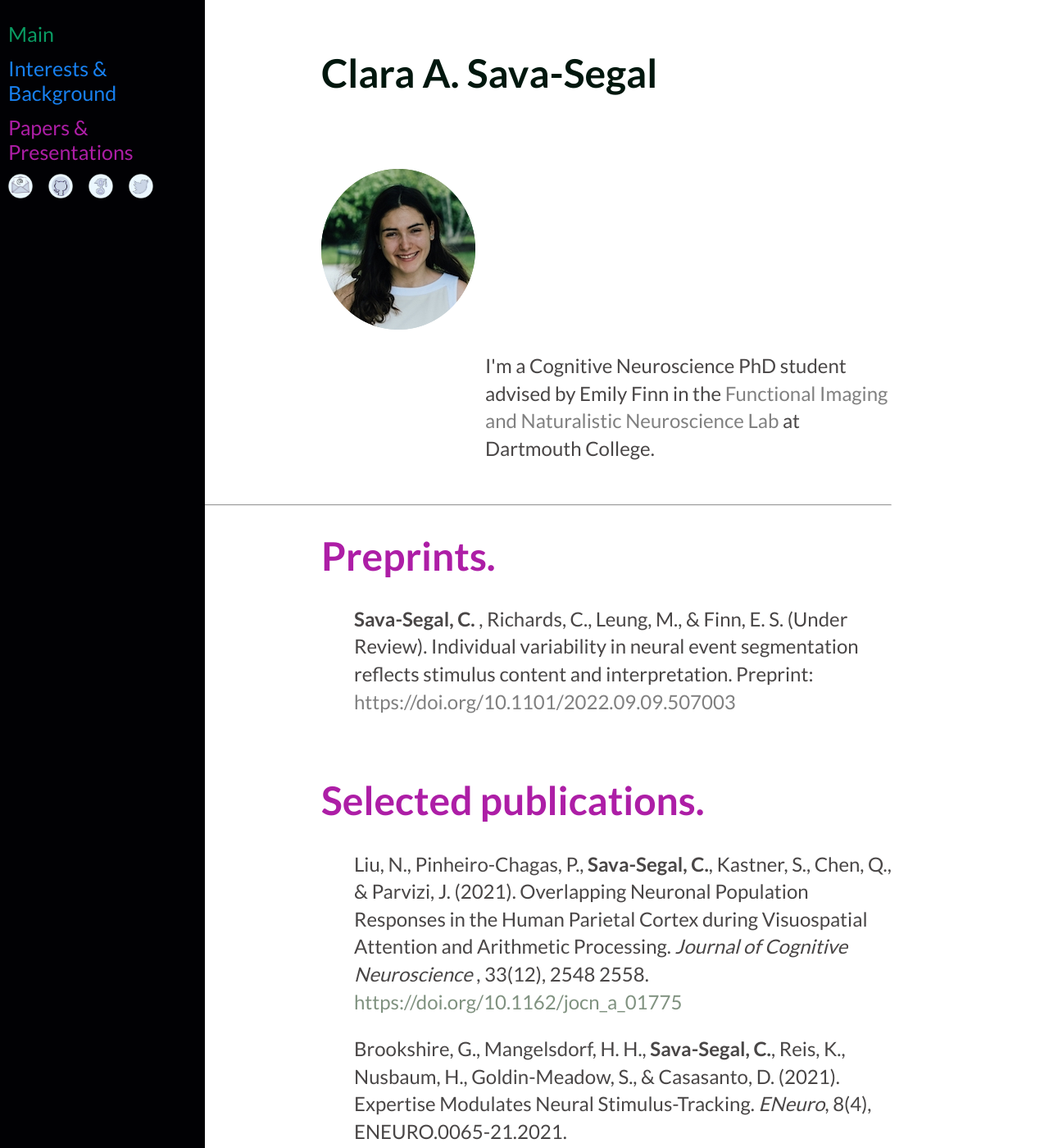
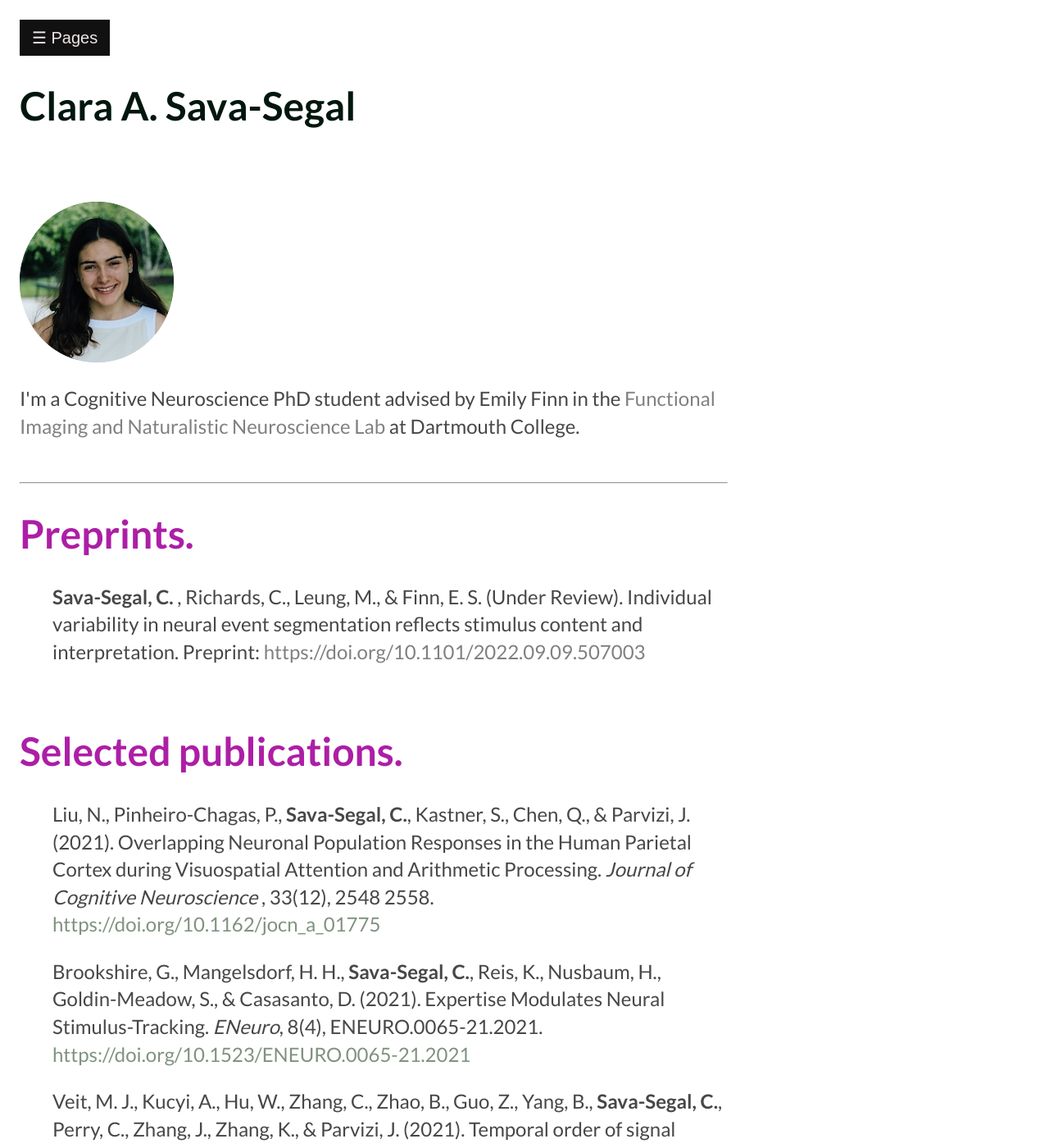
Before and after one commit to csavasegal/csavasegal.github.io, a Jekyll site: the page built from pp.html, in a window 1280 px wide and 1400 px high. Shown: the whole window at 82% size. Built offline with Jekyll 4.4.1, drawn with Linux system fonts in a browser that asks for light colours.

Commit message:
active side bar

```diff
--- a/_layouts/default.html
+++ b/_layouts/default.html
@@ -9,18 +9,17 @@
 <meta name="viewport" content="width=device-width, initial-scale=1">
 <style>
 body {
-  font-family: "Lato", sans-serif;
+  font-family: "Lato", "Lato", "Lato";
 }
 
-@media screen and (max-height: 450px) {
-  .sidenav {padding-top: 15px;}
-  .sidenav a {font-size: 18px;}
-}
 </style>
 </head>
 <body>
 
-<div class="sidenav">
+<!-- <div class="sidebar"> -->
+	<div id="mySidebar" class="sidebar">
+		<a href="javascript:void(0)" class="closebtn" onclick="closeNav()">×</a>
+
 	<a href="index.html"> <span style="color:rgb(10, 155, 99); font-size: 25px;"></spanstyle>Main</span></a>
 	<a href="ib.html"> <span style="color:rgb(24, 128, 240); font-size: 25px;"></spanstyle>Interests & Background</span></a>
 	<a href="pp.html"> <span style="color:rgb(173, 30, 166); font-size: 25px;"></spanstyle>Papers & Presentations</span></a>
@@ -30,6 +29,9 @@
 	<li style="display:inline-block;"> <a href="https://twitter.com/csavasegal"><img src="../img/twitter.png"width="30" height="30"></a></li>
 
 </div>
+
+<div id="main">
+	<button class="openbtn" onclick="openNav()">☰ Pages </button>
 
 <div class="header">
 	<h1><span style="color:rgb(1, 23, 14)">Clara A. Sava-Segal</span></h1>
@@ -63,7 +65,17 @@
 		</ul>
 </footer>
 
+<script>
+	function openNav() {
+	  document.getElementById("mySidebar").style.width = "250px";
+	  document.getElementById("main").style.marginLeft = "250px";
+	}
 
+	function closeNav() {
+	  document.getElementById("mySidebar").style.width = "0";
+	  document.getElementById("main").style.marginLeft= "0";
+	}
+	</script>
 
 </body>
 </html>
--- a/css/main.css
+++ b/css/main.css
@@ -1,5 +1,5 @@
 body {
-    margin: 60px auto;
+    /* margin: 60px auto; */
     width: 70%;
 }
 nav ul, footer ul {
@@ -20,14 +20,14 @@
     text-decoration: underline;
 }
 h1 {
-    margin-left: 200px;
+    /* margin-left: 200px;  */
     font-size: 3em;
     font-family:'Lato','Lato','Lato';
     position: sticky;
     position: -webkit-sticky;
 }
 p {
-  margin-left: 200px;
+  /* margin-left: 200px;  */
     font-size: 1.5em;
     line-height: 1.4em;
     font-family:'Lato','Lato','Lato';
@@ -37,7 +37,7 @@
     border-top: 3px solid #53886c;
     /* background-color: #b4d8e4; */
     font-size: .2em;
-    margin-left: 200px; /* Same as the width of the sidenav */
+    /* margin-left: 200px;  */
 }
 .footerImage {
   height: 2px;
@@ -63,7 +63,7 @@
     font-family:'Lato','Lato','Lato';
   }
 header {
-  margin-left: 200px; /* Same as the width of the sidenav */
+  /* margin-left: 200px;  */
     position: fixed;
     background-color: rgb(37, 91, 142);
     /* background-image: url("../images/paper.gif"); */
@@ -81,13 +81,14 @@
 
   .header h1 {
     /* position: relative; */
-    margin-left: 200px; /* Same as the width of the sidenav */
+    /* margin-left: 200px;  */
     top: 18px;
     left: 20px;
   }
 
   .blurb {
-    margin-left: 200px; /* Same as the width of the sidenav */
+    /* margin-left: 200px;  */
+    /* Same as the width of the sidenav */
   }
 
   /* .container {
@@ -150,13 +151,66 @@
   padding-top: 60px;
 }
 
-#sidebar {
-  float: left;
-  width: 30%;
-  background-color: #0b83ab;
+.sidebar {
+  height: 100%;
+  width: 0;
+  position: fixed;
+  z-index: 1;
+  top: 0;
+  left: 0;
+  background-color: #111;
+  overflow-x: hidden;
+  transition: 0.5s;
+  padding-top: 60px;
 }
 
-.sidenav {
+.sidebar a {
+  padding: 8px 8px 8px 32px;
+  text-decoration: none;
+  font-size: 25px;
+  color: #818181;
+  display: block;
+  transition: 0.3s;
+}
+
+.sidebar a:hover {
+  color: #c23535;
+}
+
+.sidebar .closebtn {
+  position: absolute;
+  top: 0;
+  right: 25px;
+  font-size: 36px;
+  margin-left: 50px;
+}
+
+.openbtn {
+  font-size: 20px;
+  cursor: pointer;
+  background-color: #111;
+  color: rgb(241, 231, 231);
+  padding: 10px 15px;
+  border: none;
+}
+
+.openbtn:hover {
+  background-color: #444;
+}
+
+#main {
+  transition: margin-left .5s;
+  padding: 16px;
+}
+
+/* On smaller screens, where height is less than 450px, change the style of the sidenav (less padding and a smaller font size) */
+@media screen and (max-height: 450px) {
+  .sidebar {padding-top: 15px;}
+  .sidebar a {font-size: 18px;}
+}
+
+
+/* .sidenav {
   height: 100%;
   width: 250px;
   position: fixed;
@@ -166,24 +220,24 @@
   background-color: rgb(1, 1, 4);
   overflow-x: hidden;
   padding-top: 20px;
-}
+} */
 
-.sidenav a {
+/* .sidenav a {
   padding: 6px 6px 6px 10px;
   text-decoration: none;
   font-size: 25px;
   color: #7a2020;
   display: block;
-}
+} */
 
-.sidenav a:hover {
+/* .sidenav a:hover {
   color: #f1f1f1;
-}
+} */
 
 /* Active/current link */
 .sidebar a.active {
-  background-color: #04AA6D;
-  color: white;
+  background-color: #3bc290;
+  color: rgb(135, 19, 19);
 }
 
 /* Links on mouse-over */
@@ -200,20 +254,7 @@
 }
 
 /* On screens that are less than 700px wide, make the sidebar into a topbar */
-@media screen and (max-width: 700px) {
-  .sidebar {
-    width: 100%;
-    height: auto;
-    position: relative;
-  }
-  .sidebar a {float: left;}
-  div.content {margin-left: 0;}
+@media screen and (max-height: 450px) {
+  .sidebar {padding-top: 15px;}
+  .sidebar a {font-size: 18px;}
 }
-
-/* On screens that are less than 400px, display the bar vertically, instead of horizontally */
-@media screen and (max-width: 400px) {
-  .sidebar a {
-    text-align: center;
-    float: none;
-  }
-}
--- a/pp.html
+++ b/pp.html
@@ -48,7 +48,7 @@
             <p>Lucero, C., Brookshire, G., <strong>Sava-Segal, C.</strong>, Bottini, R., Goldin-Meadow, S., Vogel, E. K., & Casasanto, D. (2020). Unconscious Number Discrimination in the Human Visual System. <i> Cerebral Cortex</i>, 30(11), 5821 5829. <a href = "https://doi.org/10.1093/cercor/bhaa155" > https://doi.org/10.1093/cercor/bhaa155 </a></p>
         </ol>
 
-        See <a href="">CV</a> for a full list.
+        <p> See <a href="">CV</a> for a full list. </p>
 
     </p>
 
```
